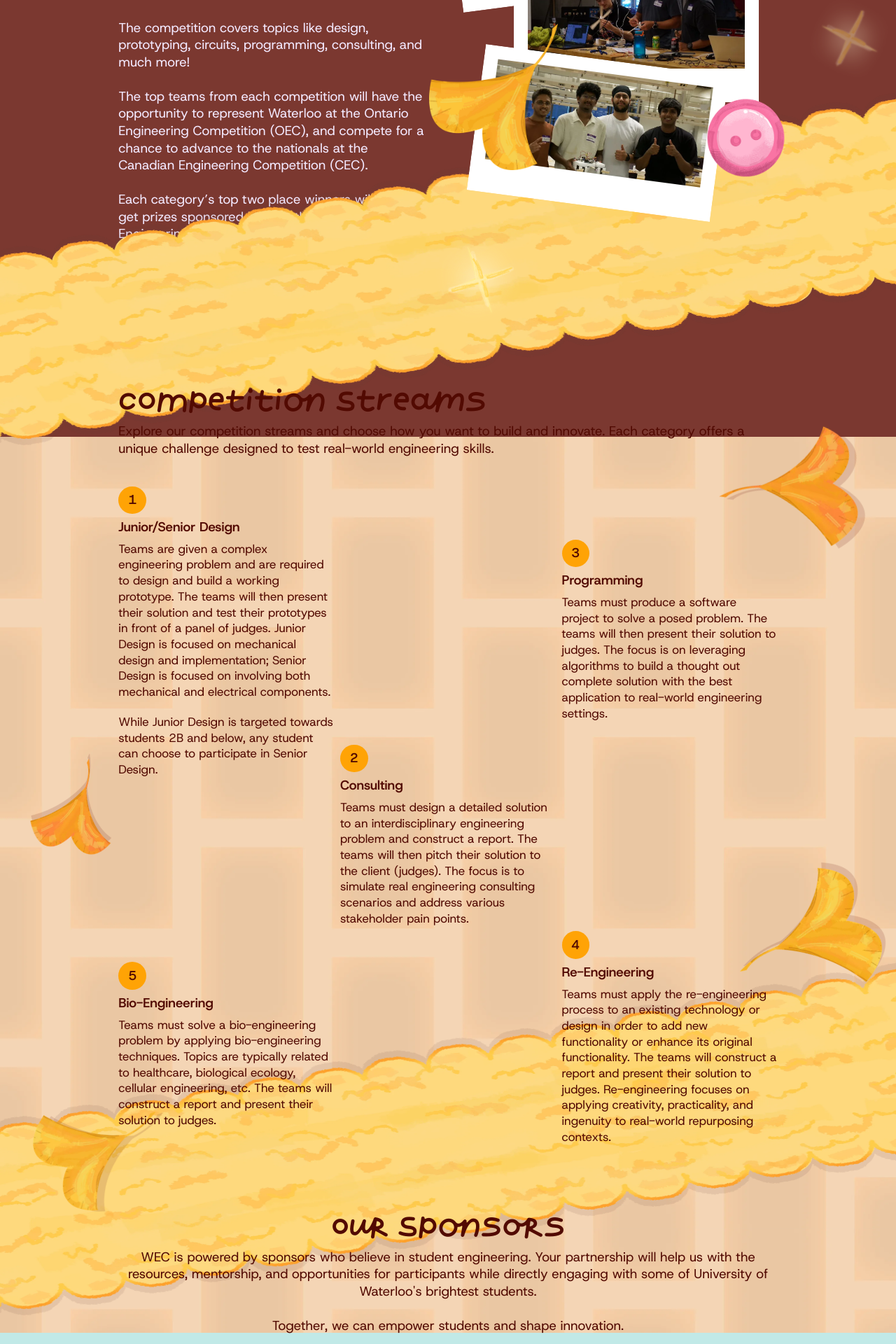
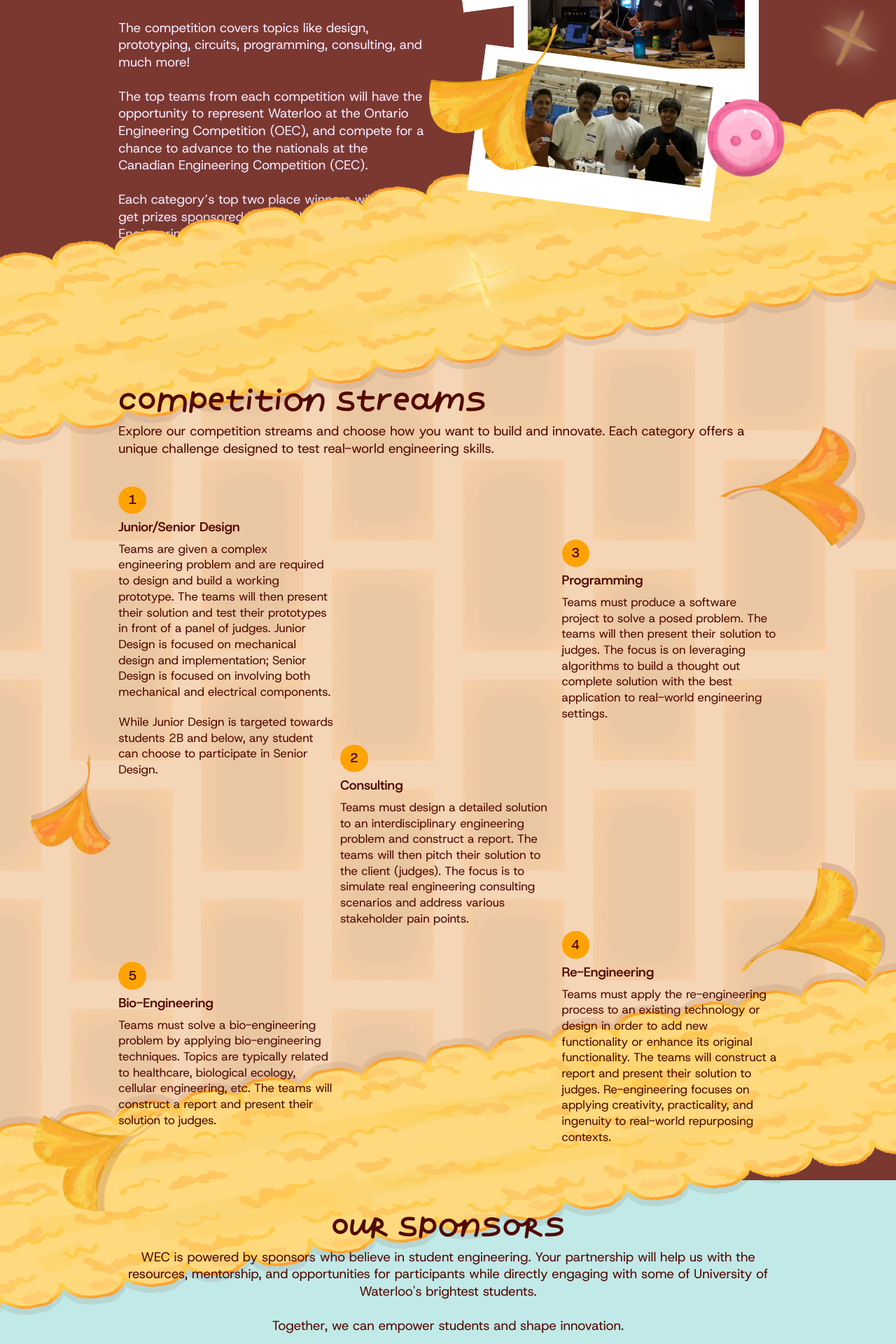
Before and after one commit to BarSoapAng/WECF26, a React (Vite) app: page / in a window 1280 px wide. Shown: the part 1120-3040 px from the top of the page at 70% size. Built offline with nearby package versions, Linux system fonts and the light colour scheme.

Commit message:
Calculate competition floor bounds from leaf band midpoints

```diff
--- a/src/sections/CompetitionStreams.tsx
+++ b/src/sections/CompetitionStreams.tsx
@@ -312,25 +312,33 @@ const Background = styled(SectionWrapper)`
 // Holds the background layers behind the content. It covers the whole section,
 // and the bands are allowed to stick out above and below it.
 const Backdrop = styled.div`
+  --tree-band-height: min(40cqw, 604.8px);
+  --top-band-top: max(-29.54cqw, -446.6448px);
+  --bottom-band-top: calc(100% - min(24.61cqw, 372.1032px));
   position: absolute;
   inset: 0;
   z-index: 0;
   pointer-events: none;
+
+  ${mediaQueries.mediumTablet} {
+    --top-band-top: calc(-86.12cqw + (227.53cqw - 180cqw) * 0.4);
+    --bottom-band-top: calc(100% + 104.81cqw - (227.53cqw - 180cqw) * 0.4 - var(--tree-band-height));
+  }
 `;
 
-/* Brick floor, starting 140px below the section top on the 1512px design. */
-// Cap vertical offsets at the 1512px design size while backgrounds stay full width.
+// Fill from the top band's midpoint to the bottom band's midpoint.
 // repeat-y tiles it downwards if the section gets taller (e.g. narrow screens).
 // On phones the bricks are drawn about 3x bigger, as in the mobile design.
 const Floor = styled.div`
   position: absolute;
-  inset: min(9.26cqw, 140.0112px) 0 max(-17cqw, -257.04px);
+  inset:
+    calc(var(--top-band-top) + var(--tree-band-height) / 2)
+    0
+    calc(100% - var(--bottom-band-top) - var(--tree-band-height) / 2);
   background: url(${competitionStreamsFloor}) center top / 113.15cqw auto repeat-y;
 
   ${mediaQueries.mediumTablet} {
     background-size: 370cqw auto;
-    /* Continue the floor under the band where it extends into Sponsors. */
-    bottom: -22cqw;
   }
 `;
 
@@ -344,8 +352,7 @@ const Band = styled.img`
   left: 0;
   width: 100%;
   max-width: none;
-  height: auto;
-  max-height: min(40cqw, 604.8px);
+  height: var(--tree-band-height);
   user-select: none;
 
   /* Phones: the mobile design uses a bigger, thicker band. */
@@ -357,23 +364,20 @@ const Band = styled.img`
 
 // Anchored to the section's top edge.
 const TopBand = styled(Band)`
-  top: max(-29.54cqw, -446.6448px);
+  top: var(--top-band-top);
 
   ${mediaQueries.mediumTablet} {
     width: 180cqw;
-    top: calc(-86.12cqw + (227.53cqw - 180cqw) * 0.4);
   }
 `;
 
 // Anchor the bottom band to Competition Streams and share the top band's sizing.
 const BottomBand = styled(Band)`
-  top: calc(100% - min(24.61cqw, 372.1032px));
+  top: var(--bottom-band-top);
 
   ${mediaQueries.mediumTablet} {
-    top: auto;
     left: -40.09cqw;
     width: 180cqw;
-    bottom: calc(-104.81cqw + (227.53cqw - 180cqw) * 0.4);
   }
 `;
 
```
